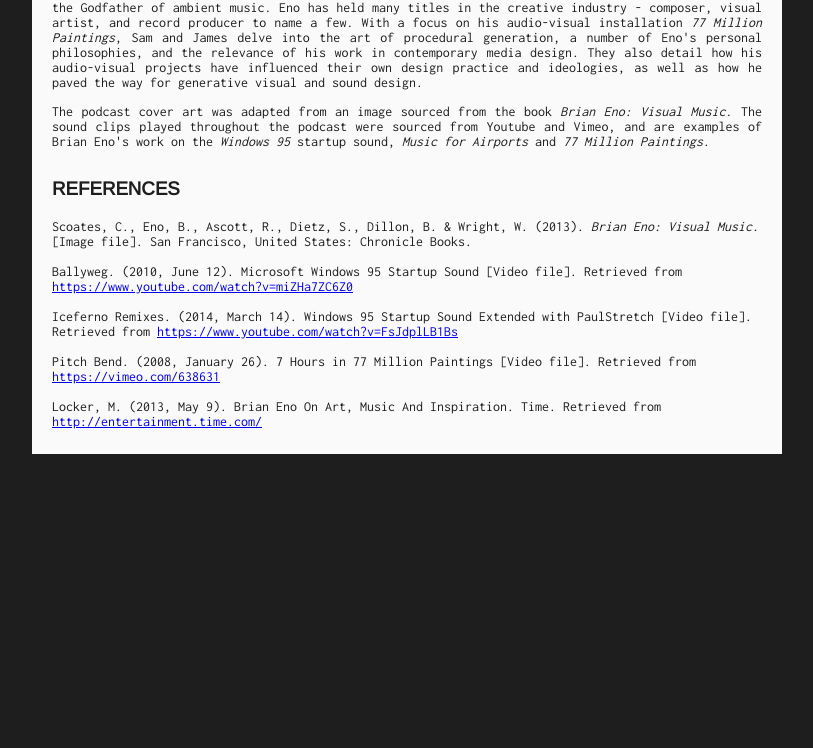
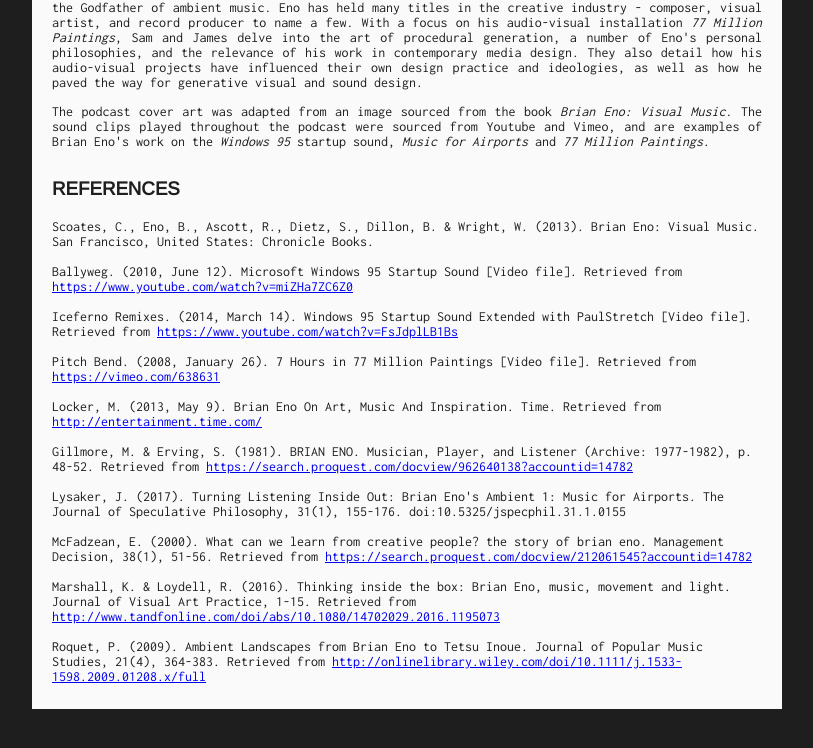
Before and after one commit to gardsa/MDDN314-Podcast, a plain HTML site: page index.html in a window 1280 px wide. Shown: the part 354-1102 px from the top of the page, without its empty margins (233-1046 px from the left). Before the commit the page ends 880 px from the top, so only its background shows below. Drawn offline with nearby package versions, Linux system fonts and the light colour scheme.

Commit message:
added more refences

```diff
--- a/index.html
+++ b/index.html
@@ -27,16 +27,47 @@
         </p>
         <h3 class="heading-section heading-small">References</h3>
         <ul class="references">
-          <li>Scoates, C., Eno, B., Ascott, R., Dietz, S., Dillon, B. & Wright, W. (2013). <i>Brian Eno: Visual Music.</i> [Image file]. San Francisco, United States: Chronicle Books.</li>
+          <li>
+            Scoates, C., Eno, B., Ascott, R., Dietz, S., Dillon, B. & Wright, W. (2013). Brian Eno: Visual Music. San Francisco, United States: Chronicle Books.
+          </li>
 
-          <li>Ballyweg. (2010, June 12). Microsoft Windows 95 Startup Sound [Video file]. Retrieved from <a href="https://www.youtube.com/watch?v=miZHa7ZC6Z0">https://www.youtube.com/watch?v=miZHa7ZC6Z0</a></li>
+          <li>
+            Ballyweg. (2010, June 12). Microsoft Windows 95 Startup Sound [Video file]. Retrieved from <a href="https://www.youtube.com/watch?v=miZHa7ZC6Z0">https://www.youtube.com/watch?v=miZHa7ZC6Z0</a>
+          </li>
 
-          <li>Iceferno Remixes. (2014, March 14). Windows 95 Startup Sound Extended with PaulStretch [Video file]. Retrieved from <a href="https://www.youtube.com/watch?v=FsJdplLB1Bs">https://www.youtube.com/watch?v=FsJdplLB1Bs</a></li>
+          <li>
+            Iceferno Remixes. (2014, March 14). Windows 95 Startup Sound Extended with PaulStretch [Video file]. Retrieved from <a href="https://www.youtube.com/watch?v=FsJdplLB1Bs">https://www.youtube.com/watch?v=FsJdplLB1Bs</a>
+          </li>
 
+          <li>
+            Pitch Bend. (2008, January 26). 7 Hours in 77 Million Paintings [Video file]. Retrieved from <a href="https://vimeo.com/638631">https://vimeo.com/638631</a>
+          </li>
 
-          <li>Pitch Bend. (2008, January 26). 7 Hours in 77 Million Paintings [Video file]. Retrieved from <a href="https://vimeo.com/638631">https://vimeo.com/638631</a></li>
+          <li>
+            Locker, M. (2013, May 9). Brian Eno On Art, Music And Inspiration. Time. Retrieved from <a href="http://entertainment.time.com/">http://entertainment.time.com/</a>
+          </li>
 
-          <li>Locker, M. (2013, May 9). Brian Eno On Art, Music And Inspiration. Time. Retrieved from <a href="http://entertainment.time.com/">http://entertainment.time.com/</a></li>
+          <li>
+            Gillmore, M. & Erving, S. (1981). BRIAN ENO. Musician, Player, and Listener (Archive: 1977-1982), p. 48-52. Retrieved from <a href="https://search.proquest.com/docview/962640138?accountid=14782">https://search.proquest.com/docview/962640138?accountid=14782</a>
+          </li>
+
+          <li>
+            Lysaker, J. (2017). Turning Listening Inside Out: Brian Eno's Ambient 1: Music for Airports. The Journal of Speculative Philosophy, 31(1), 155-176. doi:10.5325/jspecphil.31.1.0155
+          </li>
+
+          <li>
+            McFadzean, E. (2000). What can we learn from creative people? the story of brian eno. Management Decision, 38(1), 51-56. Retrieved from <a href="https://search.proquest.com/docview/212061545?accountid=14782">https://search.proquest.com/docview/212061545?accountid=14782</a>
+          </li>
+
+          <li>
+            Marshall, K. & Loydell, R. (2016). Thinking inside the box: Brian Eno, music, movement and light. Journal of Visual Art Practice, 1-15. Retrieved from <a href="http://www.tandfonline.com/doi/abs/10.1080/14702029.2016.1195073">http://www.tandfonline.com/doi/abs/10.1080/14702029.2016.1195073</a>
+          </li>
+
+          <li>
+            Roquet, P. (2009). Ambient Landscapes from Brian Eno to Tetsu Inoue. Journal of Popular Music Studies, 21(4), 364-383. Retrieved from <a href="http://onlinelibrary.wiley.com/doi/10.1111/j.1533-1598.2009.01208.x/full">
+http://onlinelibrary.wiley.com/doi/10.1111/j.1533-1598.2009.01208.x/full</a>
+
+          </li>
         </ul>
       </div>
     </div>
```
